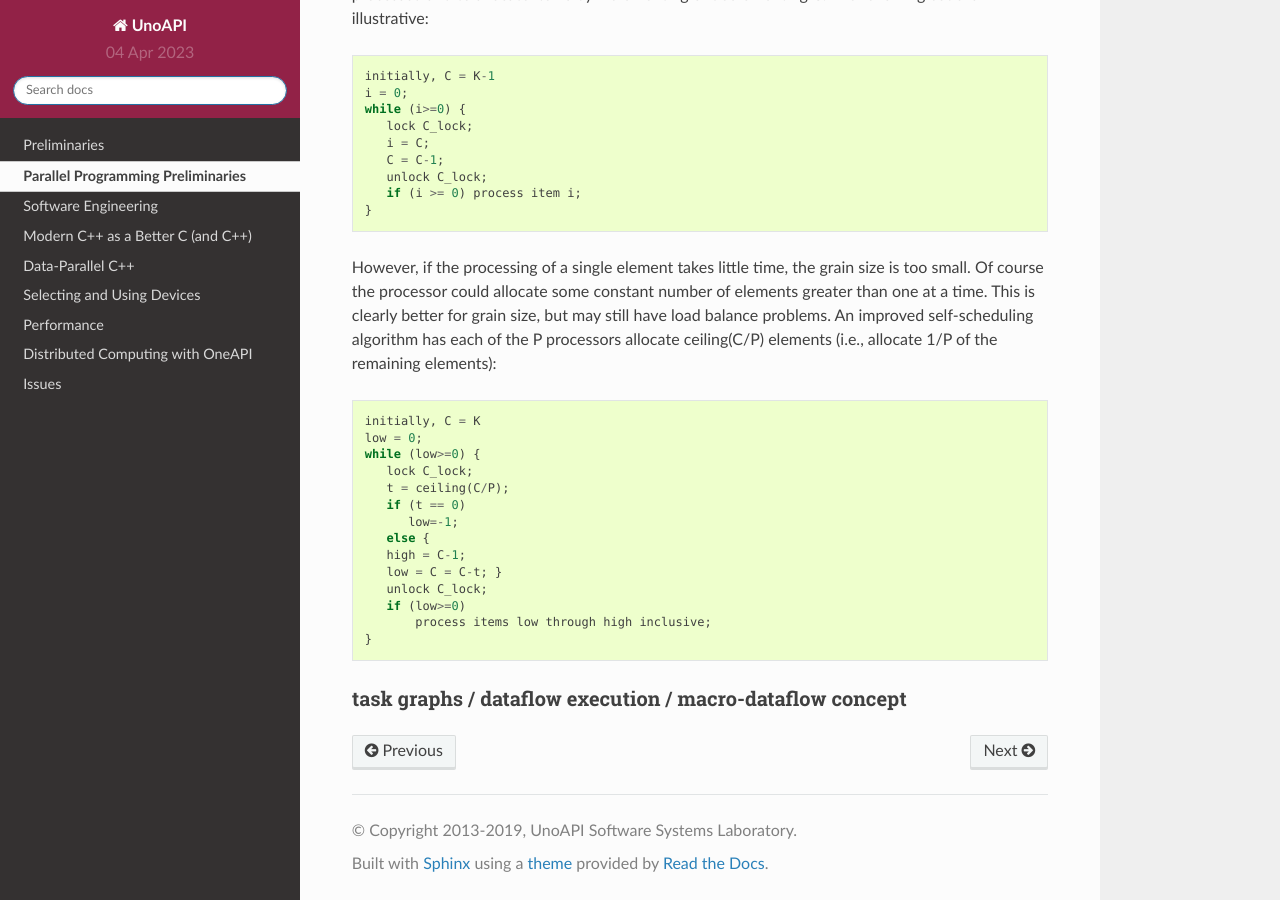
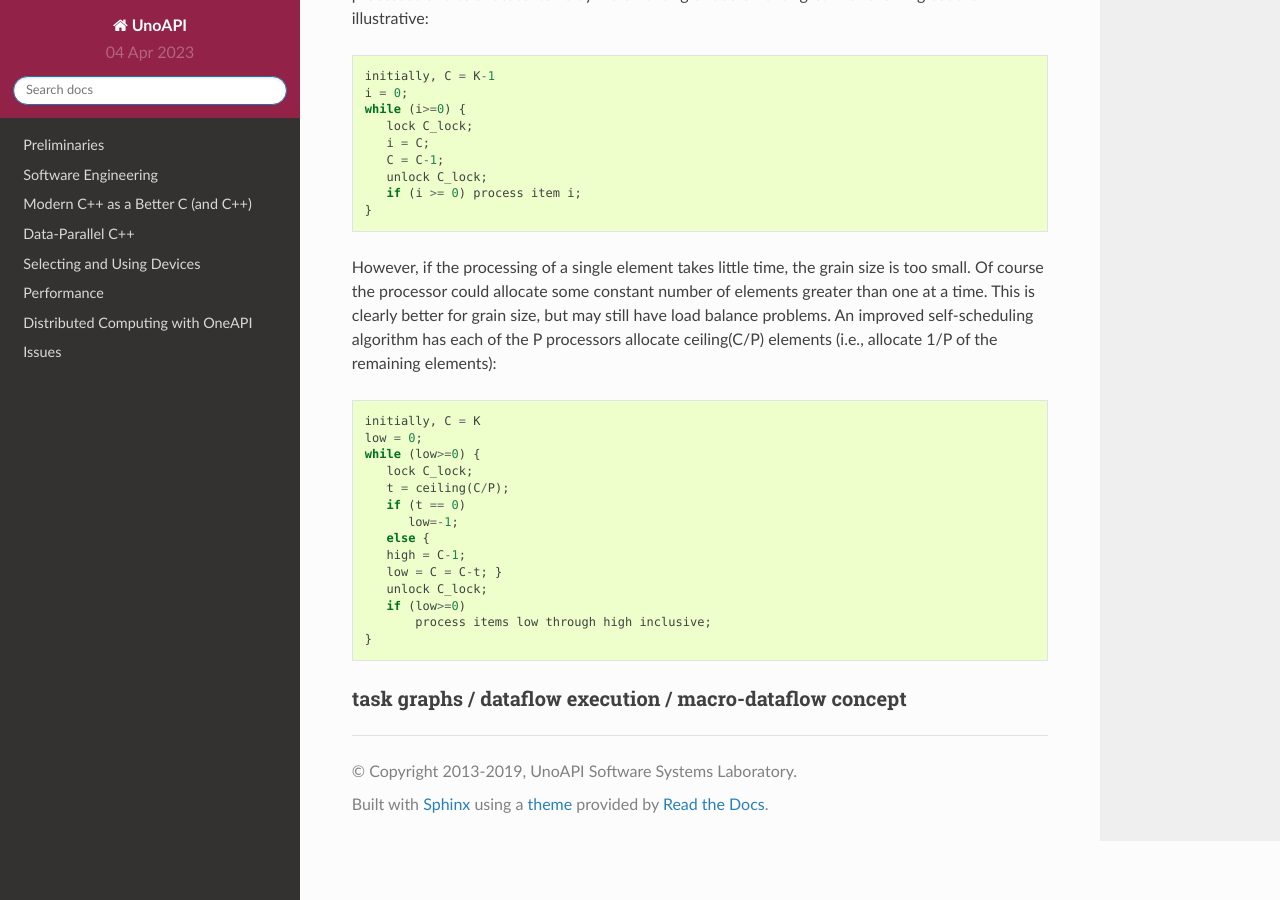
Before and after one commit to LoyolaChicagoBooks/unoapi, a Sphinx documentation site: the page built from source/05-parallel/parallel.rst, in a window 1280 px wide and 900 px high, scrolled down 12008 px. Built offline with Sphinx 7.4.7 and the Read the Docs theme 2.0.0, drawn with Linux system fonts in a browser that asks for light colours.

Commit message:
temporarily remove parallel.rst from index

```diff
--- a/source/index.rst
+++ b/source/index.rst
@@ -10,7 +10,6 @@ Welcome to the UnoAPI Systems Modules
    :maxdepth: 3
 
    00-preliminaries/preliminaries.rst
-   05-parallel/parallel.rst
    10-software-engineering/software-engineering.rst
    15-modern-c++/modern-cpp.rst
    18-dpcpp/dpcpp.rst
```
